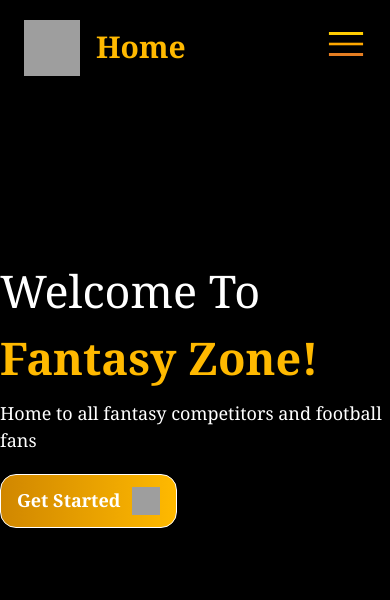
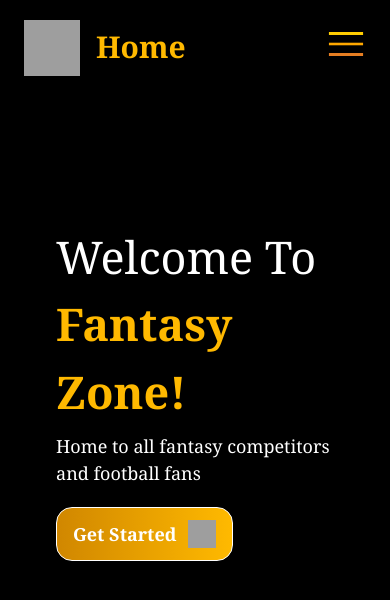
Before and after one commit to Ventinc1689/Fantasy_Zone, a React (Vite) app in the folder fz-frontend/: page / in a window 390 px wide. Shown: the top 600 px of the page. Built offline with nearby package versions, Linux system fonts and the light colour scheme; grey boxes are pictures that could not be loaded.

Commit message:
fix mobile layout

```diff
--- a/fz-frontend/src/components/Compare/CompareHome.jsx
+++ b/fz-frontend/src/components/Compare/CompareHome.jsx
@@ -43,7 +43,7 @@ const CompareHome = () => {
         <div className="flex flex-col md:ml-35 h-screen p-5 md:p-0 md:py-5 md:pr-8">
 
             {/* Sticky Header */}
-            <div className="sticky top-0 z-100 bg-black w-full gap-2 flex flex-col">
+            <div className="sticky top-0 z-100 bg-black w-full gap-2 flex flex-col pb-5 md:pb-0">
                 <p className="page-title">Compare Players</p>
                 <p>Click on add players to compare stats</p>
 
--- a/fz-frontend/src/components/Home/Hero.jsx
+++ b/fz-frontend/src/components/Home/Hero.jsx
@@ -24,7 +24,7 @@ const Hero = () => {
             </div>
 
             {/* Hero Section */}
-            <div className="flex flex-col items-center justify-center h-full pb-20 md:pb-0">
+            <div className="flex flex-col items-center justify-center h-full pb-20 md:pb-0 px-14 md:px-0">
                 <div className="flex md:flex-row h-full">
 
                     {/* Welcome Message */}
--- a/fz-frontend/src/components/Players/PlayerHome.jsx
+++ b/fz-frontend/src/components/Players/PlayerHome.jsx
@@ -148,7 +148,7 @@ const PlayerHome = () => {
             </div>
 
             {/* List of all players matching all filters */}
-            <div className="flex-1 overflow-y-auto mt-52 px-5">
+            <div className="flex-1 overflow-y-auto mt-52 px-4">
                 <PlayerList
                     players={filteredPlayers}
                     onPlayerClick={setSelectedPlayer}
```
